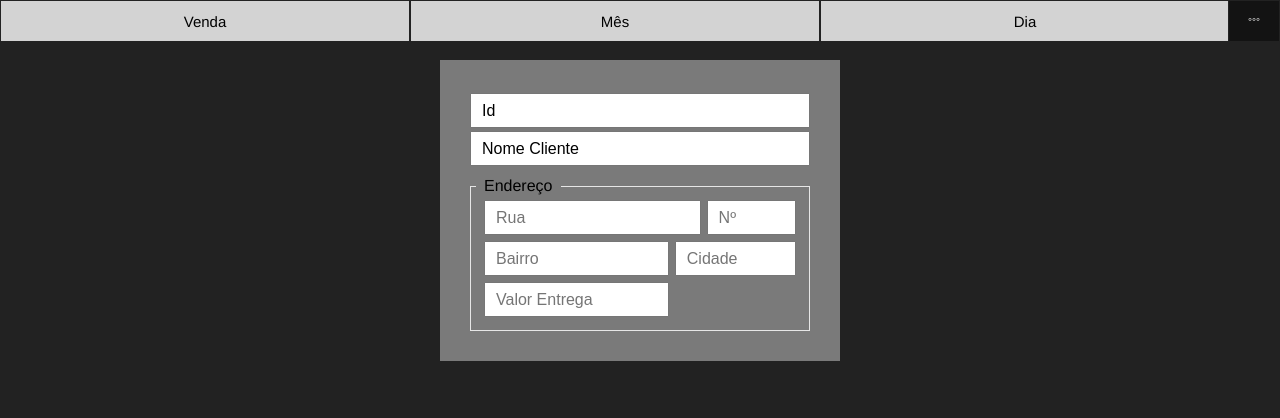
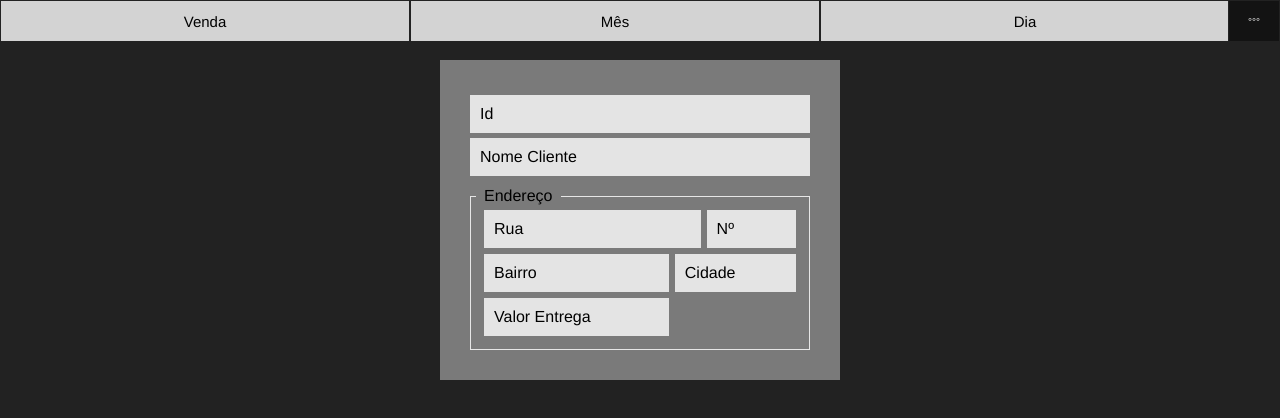
Before and after one commit to JonatasAlexandrao/paes-ilimitados, a Vue app: page / in a window 1280 px wide. Shown: the top 418 px of the page. Built offline with nearby package versions, Linux system fonts and the light colour scheme.

Commit message:
input design

```diff
--- a/public/index.html
+++ b/public/index.html
@@ -4,8 +4,11 @@
     <meta charset="utf-8">
     <meta http-equiv="X-UA-Compatible" content="IE=edge">
     <meta name="viewport" content="width=device-width,initial-scale=1.0">
+
     <link rel="icon" href="<%= BASE_URL %>favicon.ico">
+
     <title><%= htmlWebpackPlugin.options.title %></title>
+
   </head>
   <body>
     <noscript>
--- a/src/assets/scss/_fonts.scss
+++ b/src/assets/scss/_fonts.scss
@@ -3,6 +3,6 @@
 /*$font-button: 3rem; /*30*/
 /*$font-display: 4.8rem;*/
 
-$font-small: 1rem;
-$font-medium: 1.6rem;
+$font-small: 1.2rem;
+$font-standard: 1.6rem;
 $font-big: 2.5rem;
--- a/src/components/Cliente/Cliente.vue
+++ b/src/components/Cliente/Cliente.vue
@@ -7,14 +7,13 @@
     <div class="endereco">
       <p>Endereço</p>
 
-      <Input classInput=" -rua" name="rua" type="text" placeholder="Rua" />
-      <Input classInput=" -num" name="num" type="number" placeholder="Nº" />
-      <Input classInput=" -bairro" name="bairro" type="text" placeholder="Bairro" />
-      <Input classInput=" -cidade" name="cidade" type="text" placeholder="Cidade" />
-      <Input classInput=" -valor" name="valor" type="number" placeholder="Valor Entrega" />
+      <Input classInput="-rua" name="rua" type="text" text="Rua" />
+      <Input classInput="-num" name="num" type="number" text="Nº" />
+      <Input classInput="-bairro" name="bairro" type="text" text="Bairro" />
+      <Input classInput="-cidade" name="cidade" type="text" text="Cidade" />
+      <Input classInput="-valor" name="valor" type="number" text="Valor Entrega" />
 
     </div>
-
 
   </div>
 </template>
--- a/src/objects/Input/Input.vue
+++ b/src/objects/Input/Input.vue
@@ -1,12 +1,14 @@
 <template>
   <div class="divInput" :class="classInput">
-    <input class="input"
+    <input
       :name="name"
       :type="type"
-      :value="text"
       :placeholder="placeholder"
+      @focus="animatedLabelFocus()"
+      @blur="animatedLabelBlur(name)"
     >
-    <label :for="name">{{ text2 }}</label>
+
+    <label :class="classLabel()" :for="name">{{ text }}</label>
   </div>
 </template>
 
@@ -18,8 +20,42 @@ export default {
     type: String,
     placeholder: String,
     text: String,
-    text2: String,
-  }
+  },
+  data() {
+    return {
+      test: false,
+    }
+  },
+
+  methods: {
+    classLabel() {
+
+      if(this.test)
+        return this.name + ' -m'
+      else
+        return this.name
+    },
+
+    animatedLabelFocus() {
+      this.test = true
+
+      if(this.test)
+        return this.name + ' -m'
+      else
+        return this.name
+    },
+    animatedLabelBlur(name) {
+      const input = document.getElementsByName(name)
+
+      if(input[0].value == '')
+        this.test = false
+      else
+        this.test = true
+
+    }
+
+  },
+
 }
 </script>
 
--- a/src/objects/Input/style.scss
+++ b/src/objects/Input/style.scss
@@ -1,37 +1,80 @@
+@import "@/assets/scss/_colors.scss";
+@import "@/assets/scss/_fonts.scss";
 
-.input {
 
-  font-size: 1.6rem;
+.divInput {
+  position: relative;
+  margin: 0.3rem;
+}
+
+.divInput.-id, .divInput.-nome {
+  margin-left: 0;
+  margin-right: 0;
+  margin-top: 0.5rem;
+}
+
+.divInput > input {
+
+  font-size: $font-standard;
+
   width: 100%;
-  height: 3.5rem;
-  /*margin: 0.3rem;*/
-  padding: 1rem;
+  height: 3.8rem;
+  padding: 1rem 1rem 0rem 1rem;
+
+  background-color: rgba(255, 255, 255, .8);
+  border: none;
+  box-sizing: border-box;
+}
+
+.divInput > label {
+  font-size: $font-standard;
+
+  position: absolute;
+  left: 1rem;
+  top: 1rem;
+  pointer-events: none; /*é como se o elemento estivesse por baixo assim da pra clicar no input mesmo por cima dele*/
+
+}
+
+.divInput > label.-m {
+  font-size: $font-small;
+  text-align: left;
+
+  left: 0;
+  top: 0;
+  width: 100%;
+  height: 100%;
+  color: rgb(0, 67, 192);
+
+  padding-left: 1rem;
+
 
   box-sizing: border-box;
 }
 
-.divInput {
-  margin: 0.3rem;
+.divInput > input:focus {
+  border-bottom: 0.3rem solid rgb(0, 67, 192);
 }
 
-.divInput.-id, .divInput.-nome {
-  /*width: 90%;*/
-  margin-left: 0;
-  margin-right: 0;
+
+
+
+.divInput.-nome {
+  /**padding-top: 0.5rem;
+  box-sizing: border-box;*/
 }
-
-.-rua {
+.divInput.-rua {
   grid-area: rua;
 }
-.-num {
+.divInput.-num {
   grid-area: num;
 }
-.-bairro {
+.divInput.-bairro {
   grid-area: bairro;
 }
-.-cidade {
+.divInput.-cidade {
   grid-area: cidade;
 }
-.-valor {
+.divInput.-valor {
   grid-area: valor;
 }
--- a/src/style.scss
+++ b/src/style.scss
@@ -5,9 +5,11 @@
 
 :root {
   font-size: 62.5%; //10px
+  font-family: Avenir, Helvetica, Arial, sans-serif;
 }
 
 body {
+
   background-color: $color-background;
   margin: 0;
   padding: 0;
@@ -19,8 +21,6 @@ body {
 }
 
 #app {
-  font-family: Avenir, Helvetica, Arial, sans-serif;
-
   text-align: center;
 
   background-color: $color-background-app;
```
